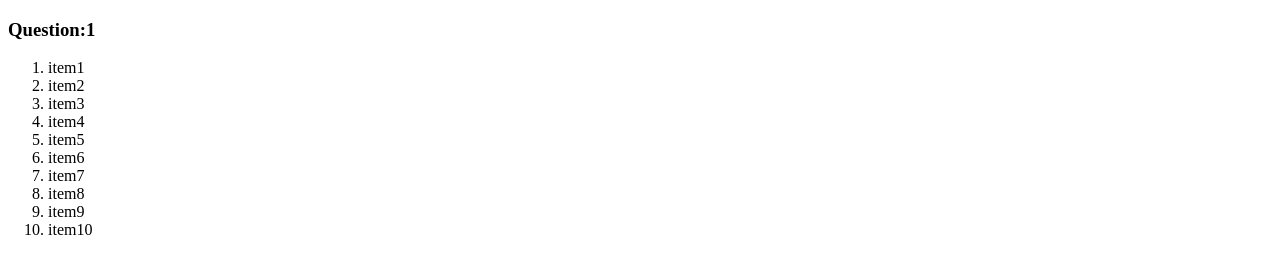
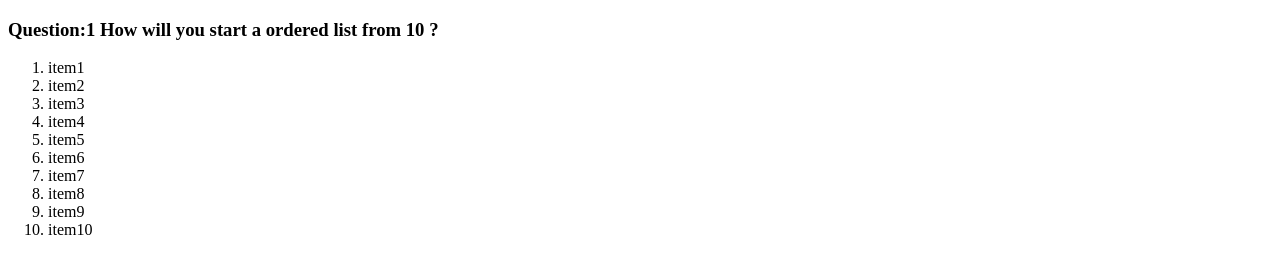
Before and after one commit to saurabh271999/html-interview-question, a plain HTML site: page index.html in a window 1280 px wide. Shown: the top 255 px of the page. Drawn offline with Linux system fonts and the light colour scheme.

Commit message:
add question one

```diff
--- a/index.html
+++ b/index.html
@@ -10,7 +10,7 @@
 
 <body>
   <b>
-    <h3>Question:1</h3>
+    <h3>Question:1 How will you start a ordered list from 10 ?</h3>
   </b>
   <ol start="1">
 
```
